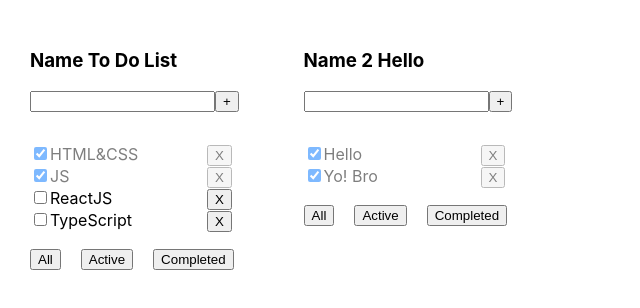
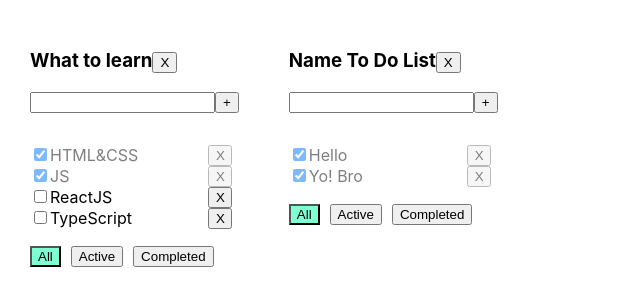
Before and after one commit to Traigel/ToDoList-Redux, a React (Create React App) app: page / in a window 1280 px wide. Shown: the top 308 px of the page, without its empty margins (0-640 px from the left). Built offline with nearby package versions, Linux system fonts and the light colour scheme.

Commit message:
05 new filter

```diff
--- a/src/App.tsx
+++ b/src/App.tsx
@@ -3,7 +3,7 @@ import {v1} from 'uuid';
 import './App.css';
 import {ToDoList} from "./components/ToDoList/ToDoList";
 
-type FilterType = 'all' | 'active' | 'completed'
+export type FilterType = 'all' | 'active' | 'completed'
 
 type ToDoListType = {
     id: string
@@ -27,8 +27,8 @@ function App() {
     const toDoListID_2 = v1();
 
     const [todoList, setTodoList] = useState<Array<ToDoListType>>([
-        {id: toDoListID_1, title: 'Name To Do List', filter: 'all'},
-        {id: toDoListID_2, title: 'Name 2 Hello', filter: 'all'},
+        {id: toDoListID_1, title: 'What to learn', filter: 'all'},
+        {id: toDoListID_2, title: 'Name To Do List', filter: 'all'},
     ])
 
     const [tasksTodoList, setTasksTodoList] = useState<TasksTodoListType>({
@@ -44,16 +44,25 @@ function App() {
         ],
     })
 
+    const filterAddHandler = (filterItem: FilterType, toDoListID: string) =>
+        setTodoList(todoList.map(el=> el.id === toDoListID ? {...el, filter: filterItem} : el))
+
 
     return (
         <div className="App">
             {todoList.map(tl=> {
+                let filterTasks;
+                if (tl.filter === 'active') filterTasks = tasksTodoList[tl.id].filter(el=> !el.isDone)
+                else if (tl.filter === 'completed') filterTasks = tasksTodoList[tl.id].filter(el=> el.isDone)
+                else filterTasks = tasksTodoList[tl.id]
                 return (
                     <ToDoList
                         key={tl.id}
-                        id={tl.id}
+                        toDoListID={tl.id}
                         title={tl.title}
-                        tasks={tasksTodoList[tl.id]}
+                        filter={tl.filter}
+                        tasks={filterTasks}
+                        filterAddCallBack={filterAddHandler}
                     />
                 )
             })}
--- a/src/components/SuperButton/SuperButton.tsx
+++ b/src/components/SuperButton/SuperButton.tsx
@@ -11,8 +11,6 @@ export const SuperButton = (props: ButtonType) => {
     const onclickButtonHandler = () => props.callBack()
 
     return (
-        <div className={styles.item}>
             <button onClick={onclickButtonHandler}>{props.buttonName}</button>
-        </div>
     )
 }
--- a/src/components/ToDoList/BoduList/BoduList.module.css
+++ b/src/components/ToDoList/BoduList/BoduList.module.css
@@ -4,7 +4,7 @@
 
 .items {
     display: grid;
-    grid-template-columns: 177px 1px;
+    grid-template-columns: 178px 24px;
 }
 
 .isDone {
--- a/src/components/ToDoList/ToDoList.tsx
+++ b/src/components/ToDoList/ToDoList.tsx
@@ -3,12 +3,14 @@ import styles from './ToDoList.module.css';
 import {BodyList} from "./BoduList/BoduList";
 import {SuperButton} from "../SuperButton/SuperButton";
 import {NewTitle} from "./NewTitle/NewTitle";
-import { TasksType } from "../../App";
+import {FilterType, TasksType} from "../../App";
 
 type TodoListType = {
-    id: string
+    toDoListID: string
     title: string
+    filter: FilterType
     tasks: Array<TasksType>
+    filterAddCallBack: (filterItem: FilterType, toDoListID: string)=> void
 }
 
 export const ToDoList = (props: TodoListType) => {
@@ -18,26 +20,31 @@ export const ToDoList = (props: TodoListType) => {
         // setToDoState([newTitleEl, ...toDoState])
     }
 
-    const deleteTitleHandler = (id: string) => {}
-        // setToDoState(toDoState.filter((el: ToDoStateType) => el.id !== id))
+    const deleteTitleHandler = (id: string) => {
+    }
+    // setToDoState(toDoState.filter((el: ToDoStateType) => el.id !== id))
 
     const isDoneTitleHandler = (id: string, newIsDone: boolean) => {
         // setToDoState(toDoState.map(el => el.id === id ? {...el, isDone: newIsDone} : el))
     }
 
-
-    // const filterTitleHandler = (filterItem: FilterType) => setFilter(filterItem)
+    const filterHandler = (filterItem: FilterType) => {
+        if (filterItem === props.filter) return
+        else props.filterAddCallBack(filterItem, props.toDoListID)
+    }
 
     // const filterAffairs = (filter: FilterType, toDoState: Array<ToDoStateType>) => {
-        // if (filter === 'active') return toDoState.filter((el: ToDoStateType) => !el.isDone)
-        // else if (filter === 'completed') return toDoState.filter((el: ToDoStateType) => el.isDone)
-        // else return toDoState
+    // if (filter === 'active') return toDoState.filter((el: ToDoStateType) => !el.isDone)
+    // else if (filter === 'completed') return toDoState.filter((el: ToDoStateType) => el.isDone)
+    // else return toDoState
     // }
 
-    // const filterState = filterAffairs(filter, toDoState)
 
     return <div className={styles.item}>
-        <h3>{props.title}</h3>
+        <h3>
+            {props.title}
+            <SuperButton buttonName={'X'} callBack={() => {}}/>
+        </h3>
         <div className={styles.newTitle}>
             <NewTitle newTitleCallBack={newTitleHandler}/>
         </div>
@@ -47,16 +54,14 @@ export const ToDoList = (props: TodoListType) => {
             isDoneCallBack={isDoneTitleHandler}
         />
         <div className={styles.buttonFilter}>
-            <div
-                // className={`${filter === 'all' ? styles.activeFilter : ''}`}
-            >
-                <SuperButton buttonName={'All'} callBack={() => {}}/>
+            <div className={`${props.filter === 'all' ? styles.activeFilter : ''}`}>
+                <SuperButton buttonName={'All'} callBack={() => filterHandler('all')}/>
             </div>
-            <div>
-                <SuperButton buttonName={'Active'} callBack={() =>{} }/>
+            <div className={`${props.filter === 'active' ? styles.activeFilter : ''}`}>
+                <SuperButton buttonName={'Active'} callBack={() => filterHandler('active')}/>
             </div>
-            <div>
-                <SuperButton buttonName={'Completed'} callBack={() =>{} }/>
+            <div className={`${props.filter === 'completed' ? styles.activeFilter : ''}`}>
+                <SuperButton buttonName={'Completed'} callBack={() => filterHandler('completed')}/>
             </div>
         </div>
     </div>
```
